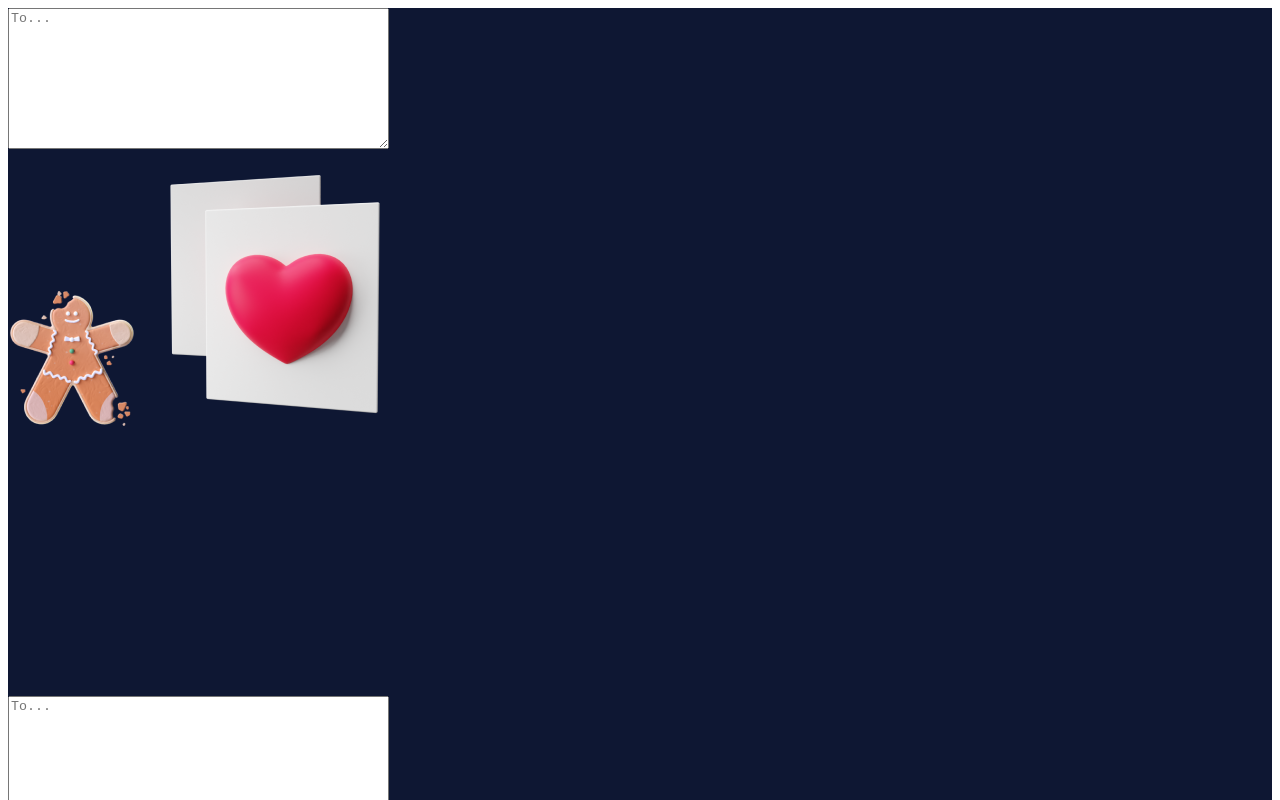
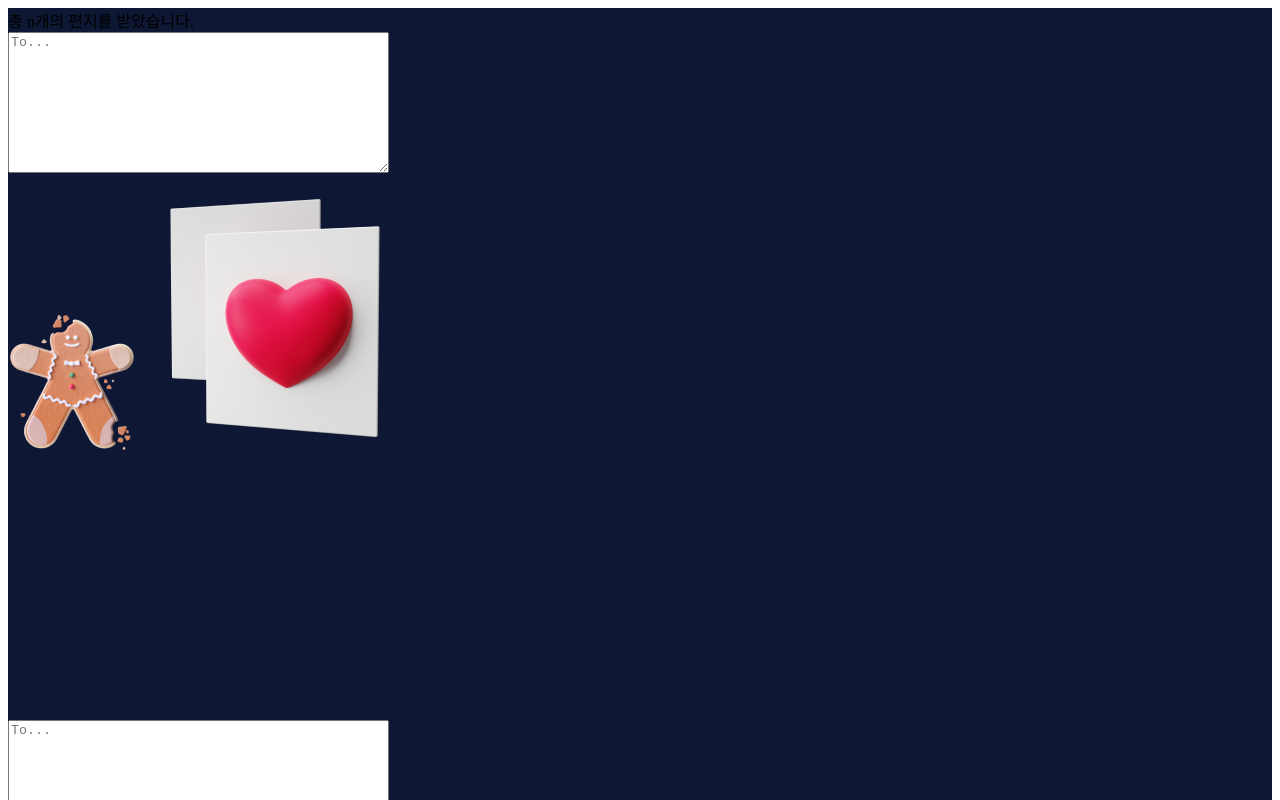
Before and after one commit to 2022-SN-AI-Pre-Internship-Team-D/Frontend, a React (Create React App) app: page /maillistpage in a window 1280 px wide. Shown: the top 800 px of the page. Built offline with nearby package versions, Linux system fonts and the light colour scheme.

Commit message:
chore : mailresult ui finish

```diff
--- a/src/page/MailListPage.tsx
+++ b/src/page/MailListPage.tsx
@@ -8,6 +8,7 @@ function MailListPage() {
       className="flex justify-center items-center flex-col"
       style={{ backgroundColor: ColorSystem.MainColor.Primary }}
     >
+      <span className="text-white m-14 text-2xl">총 n개의 편지를 받았습니다.</span>
       <EachMail />
       <EachMail />
       <EachMail />
```
